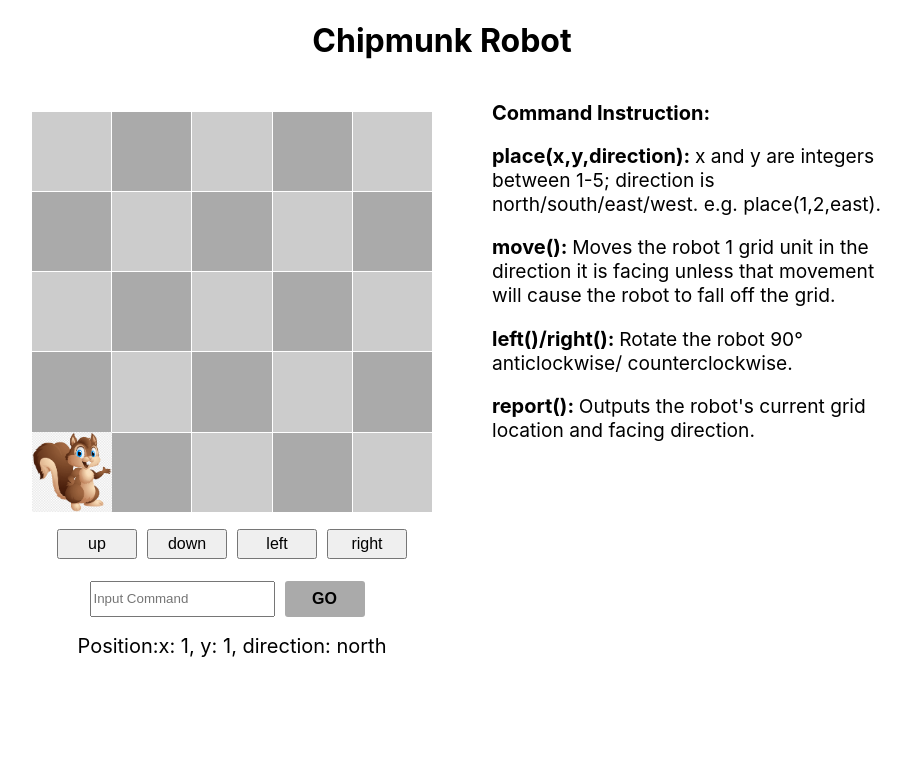
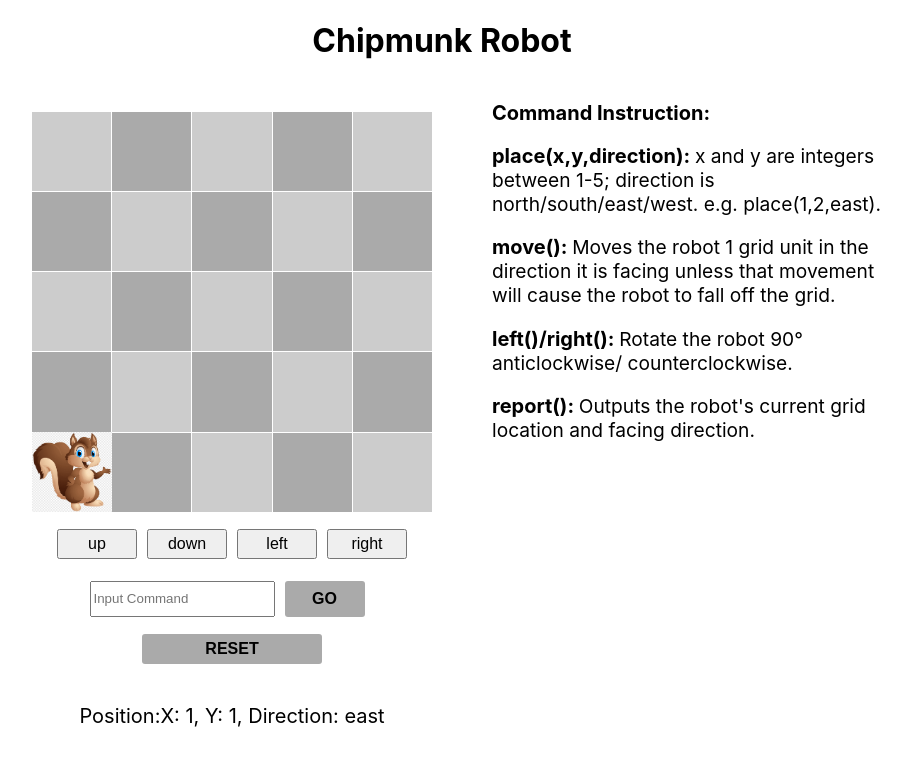
Before and after one commit to GloriaHan/toy-robot, a React (Create React App) app: page / in a window 1280 px wide. Shown: the top 766 px of the page, without its empty margins (198-1109 px from the left). Built offline with nearby package versions, Linux system fonts and the light colour scheme.

Commit message:
version2

```diff
--- a/src/ToyRobot/index.tsx
+++ b/src/ToyRobot/index.tsx
@@ -10,30 +10,38 @@ import {
 import Robot from '../components/Robot'
 import RobotControl from '../components/RobotControl'
 
-const initialXState = { xValue: 0, setXValue: () => {} }
-const initialYState = { yValue: 0, setYValue: () => {} }
-
-type XRobotContextType = {
-  xValue: number
-  setXValue: Dispatch<SetStateAction<number>>
+const initialState = {
+  value: { xValue: 0, yValue: 0, direction: 'east' },
+  setValue: () => {},
 }
 
-type YRobotContextType = {
+type valueType = {
+  xValue: number
   yValue: number
-  setYValue: Dispatch<SetStateAction<number>>
+  direction: string
 }
 
-export const XRobotContext =
-  React.createContext<XRobotContextType>(initialXState)
-export const YRobotContext =
-  React.createContext<YRobotContextType>(initialYState)
+type RobotContextType = {
+  value: valueType
+  setValue: Dispatch<SetStateAction<valueType>>
+}
+
+// type YRobotContextType = {
+//   yValue: number
+//   setYValue: Dispatch+<SetStateAction<number>>
+// }
+
+export const RobotContext = React.createContext<RobotContextType>(initialState)
 
 export default function ToyRobot(): JSX.Element {
-  const [xValue, setXValue] = useState<number>(0)
-  const [yValue, setYValue] = useState<number>(0)
+  const [value, setValue] = useState<valueType>({
+    xValue: 0,
+    yValue: 0,
+    direction: 'east',
+  })
   return (
-    <XRobotContext.Provider value={{ xValue, setXValue }}>
-      <YRobotContext.Provider value={{ yValue, setYValue }}>
+    <RobotContext.Provider value={{ value, setValue }}>
+      {/* <YRobotContext.Provider value={{ yValue, setYValue }}> */}
       <Header>Chipmunk Robot</Header>
       <Root>
         <ToyWraper>
@@ -48,25 +56,25 @@ export default function ToyRobot(): JSX.Element {
             <span>Command Instruction:</span>
           </p>
           <p>
-              <span>place(x,y,direction): </span>x and y are integers between
-              1-5; direction is north/south/east/west. e.g. place(1,2,east).
+            <span>place(x,y,direction): </span>x and y are integers between 1-5;
+            direction is north/south/east/west. e.g. place(1,2,east).
           </p>
           <p>
-              <span>move(): </span>Moves the robot 1 grid unit in the direction
-              it is facing unless that movement will cause the robot to fall off
-              the grid.
+            <span>move(): </span>Moves the robot 1 grid unit in the direction it
+            is facing unless that movement will cause the robot to fall off the
+            grid.
           </p>
           <p>
             <span>left()/right(): </span>Rotate the robot 90° anticlockwise/
             counterclockwise.
           </p>
           <p>
-              <span>report(): </span>Outputs the robot's current grid location
-              and facing direction.
+            <span>report(): </span>Outputs the robot's current grid location and
+            facing direction.
           </p>
         </Instruction>
       </Root>
-      </YRobotContext.Provider>
-    </XRobotContext.Provider>
+      {/* </YRobotContext.Provider> */}
+    </RobotContext.Provider>
   )
 }
--- a/src/components/Robot/index.tsx
+++ b/src/components/Robot/index.tsx
@@ -1,20 +1,46 @@
 import React, { useContext } from 'react'
 import { Root, Img } from './index.style'
-import { XRobotContext, YRobotContext } from '../../ToyRobot'
+import { RobotContext } from '../../ToyRobot'
 
 export default function Robot(): JSX.Element {
-  const { xValue } = useContext(XRobotContext)
-  const { yValue } = useContext(YRobotContext)
-  let left: string ='0px';
-  let bottom: string='0px';
+  const {
+    value: { xValue, yValue, direction },
+  } = useContext(RobotContext)
 
-    left = `${xValue}px`
-    bottom = `${yValue}px`
+  let left: string = '0px'
+  let bottom: string = '0px'
+  let rotation: string = '0deg'
+  let transformation: string = ''
 
-console.log(left, bottom)
+  switch (direction) {
+    case 'north':
+      rotation = '270deg'
+      break
+    case 'south':
+      rotation = '90deg'
+      break
+    case 'west':
+      rotation = '0deg'
+      transformation = 'scaleX(-1)'
+      break
+    case 'east':
+      rotation = '0deg'
+      break
+    default:
+      rotation = '0deg'
+  }
+
+  left = `${xValue}px`
+  bottom = `${yValue}px`
+
+  console.log(left, bottom)
   return (
     <Root style={{ left, bottom }}>
-      <Img src={process.env.PUBLIC_URL + '/img/chipmunk.png'} alt="robot"></Img>
+      <Img
+        src={process.env.PUBLIC_URL + '/img/chipmunk.png'}
+        alt="robot"
+        style={{ transform: `rotate(${rotation}) ${transformation}` }}
+      ></Img>
     </Root>
   )
 }
--- a/src/components/RobotControl/index.style.ts
+++ b/src/components/RobotControl/index.style.ts
@@ -26,6 +26,21 @@ export const CommandContainer = styled.div`
     justify-content: center;
     align-items: center;
   }
+  & > button {
+    display: flex;
+    justify-content: center;
+    align-items: center;
+    width: 180px;
+    height: 30px;
+    margin: 5px;
+    font-size: 16px;
+    margin: 20px auto;
+    background-color: #aaa;
+    font-size: 16px;
+    font-weight: bold;
+    border-style: none;
+    border-radius: 3px;
+  }
 `
 export const Input = styled.div`
   display: flex;
--- a/src/components/RobotControl/index.tsx
+++ b/src/components/RobotControl/index.tsx
@@ -1,78 +1,75 @@
 import { ButtonContainer, CommandContainer, Input } from './index.style'
 import React, { useState, useContext } from 'react'
-import { XRobotContext, YRobotContext } from '../../ToyRobot'
+import { RobotContext } from '../../ToyRobot'
 
 export default function RobotControl(): JSX.Element {
-  const { xValue, setXValue } = useContext(XRobotContext)
-  const { yValue, setYValue } = useContext(YRobotContext)
+  const { value, setValue } = useContext(RobotContext)
   const [input, setInput] = useState('')
-  const [direction, setDirection] = useState('north')
   const GRID_SIZE = 5
+  const CELL_SIZE = 80
+
+  const { xValue, yValue, direction } = value
 
   const place = (x: number, y: number, directionInput: string): void => {
-    setXValue((x - 1) * 80)
-    setYValue((y - 1) * 80)
-    setDirection(directionInput)
+    setValue({
+      xValue: (x - 1) * CELL_SIZE,
+      yValue: (y - 1) * CELL_SIZE,
+      direction: directionInput,
+    })
   }
+
   const move = () => {
-    if (direction === 'north') {
-      if (yValue >= 320) {
-        setYValue(320)
-        alert('Robot has reached the edge of the table')
-      } else {
-        setYValue(yValue + 80)
-      }
-    } else if (direction === 'south') {
-      if (yValue <= 0) {
-        setYValue(0)
-        alert('Robot has reached the edge of the table')
-      } else {
-        setYValue(yValue - 80)
-      }
-    } else if (direction === 'west') {
-      if (xValue <= 0) {
-        setXValue(0)
-        alert('Robot has reached the edge of the table')
-      } else {
-        setXValue(xValue - 80)
-      }
-    } else if (direction === 'east') {
-      if (xValue >= 320) {
-        setXValue(320)
-        alert('Robot has reached the edge of the table')
-      } else {
-        setXValue(xValue + 80)
-      }
+    if (direction === 'north' && yValue < GRID_SIZE * CELL_SIZE) {
+      setValue({
+        ...value,
+        yValue: yValue + CELL_SIZE,
+      })
+    } else if (direction === 'south' && yValue > 0) {
+      setValue({
+        ...value,
+        yValue: yValue - CELL_SIZE,
+      })
+    } else if (direction === 'west' && xValue > 0) {
+      setValue({
+        ...value,
+        xValue: xValue - CELL_SIZE,
+      })
+    } else if (direction === 'east' && xValue < GRID_SIZE * CELL_SIZE) {
+      setValue({
+        ...value,
+        xValue: xValue + CELL_SIZE,
+      })
+    } else {
+      alert('Robot is out of the grid')
     }
   }
 
   const changeDirection = (inputDirection: string) => {
     if (inputDirection === 'left') {
       if (direction === 'north') {
-        setDirection('west')
+        setValue({ ...value, direction: 'west' })
       } else if (direction === 'south') {
-        setDirection('east')
+        setValue({ ...value, direction: 'east' })
       } else if (direction === 'west') {
-        setDirection('south')
+        setValue({ ...value, direction: 'south' })
       } else if (direction === 'east') {
-        setDirection('north')
+        setValue({ ...value, direction: 'north' })
       }
     }
     if (inputDirection === 'right') {
       if (direction === 'north') {
-        setDirection('east')
+        setValue({ ...value, direction: 'east' })
       } else if (direction === 'south') {
-        setDirection('west')
+        setValue({ ...value, direction: 'west' })
       } else if (direction === 'west') {
-        setDirection('north')
+        setValue({ ...value, direction: 'north' })
       } else if (direction === 'east') {
-        setDirection('south')
+        setValue({ ...value, direction: 'south' })
       }
     }
   }
 
   const enterChange = (e: React.KeyboardEvent<HTMLInputElement>) => {
-    console.log(e)
     if (e.key === 'Enter') {
       inputCmd()
     }
@@ -99,10 +96,13 @@ export default function RobotControl(): JSX.Element {
       new RegExp(patternRight).test(inputString)
     ) {
       const inputDirection = inputString.slice(0, -2)
-      console.log(inputDirection)
       changeDirection(inputDirection)
     } else if (new RegExp(patternReport).test(inputString)) {
-      alert(`x: ${xValue / 80}, y: ${yValue / 80}, direction: ${direction}`)
+      alert(
+        `x: ${xValue / CELL_SIZE}, y: ${
+          yValue / CELL_SIZE
+        }, direction: ${direction}`
+      )
     } else {
       alert('please input the right format command.')
     }
@@ -110,38 +110,34 @@ export default function RobotControl(): JSX.Element {
   }
 
   const moveForward = () => {
-    if (yValue >= 320) {
-      setYValue(320)
+    if (yValue >= CELL_SIZE * (GRID_SIZE - 1)) {
       alert('Robot has reached the edge of the table')
     } else {
-      setYValue(yValue + 80)
+      setValue({ ...value, yValue: yValue + CELL_SIZE,direction:'north' })
     }
   }
 
   const moveBackward = () => {
     if (yValue <= 0) {
-      setYValue(0)
       alert('Robot has reached the edge of the table')
     } else {
-      setYValue(yValue - 80)
+      setValue({ ...value, yValue: yValue - CELL_SIZE,direction:'south' })
     }
   }
 
   const moveLeft = () => {
     if (xValue <= 0) {
-      setXValue(0)
       alert('Robot has reached the edge of the table')
     } else {
-      setXValue(xValue - 80)
+      setValue({ ...value, xValue: xValue - CELL_SIZE,direction:'west' })
     }
   }
 
   const moveRight = () => {
-    if (xValue >= 320) {
-      setXValue(320)
+    if (xValue >= CELL_SIZE * (GRID_SIZE - 1)) {
       alert('Robot has reached the edge of the table')
     } else {
-      setXValue(xValue + 80)
+      setValue({ ...value, xValue: xValue + CELL_SIZE,direction:'east' })
     }
   }
 
@@ -164,10 +160,12 @@ export default function RobotControl(): JSX.Element {
           />
           <button onClick={inputCmd}>GO</button>
         </Input>
+        <button onClick={() => setValue({ xValue: 0, yValue: 0, direction:'east'})}>RESET</button>
         <p>
           Position:
           <span>
-            x: {xValue / 80 + 1}, y: {yValue / 80 + 1}, direction: {direction}
+            X: {value.xValue / CELL_SIZE + 1}, Y: {value.yValue / CELL_SIZE + 1}
+            , Direction: {direction}
           </span>
         </p>
       </CommandContainer>
```
Lines whose indentation alone changed are shown as unchanged.
